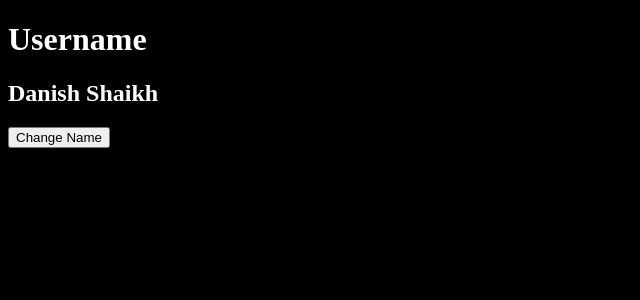
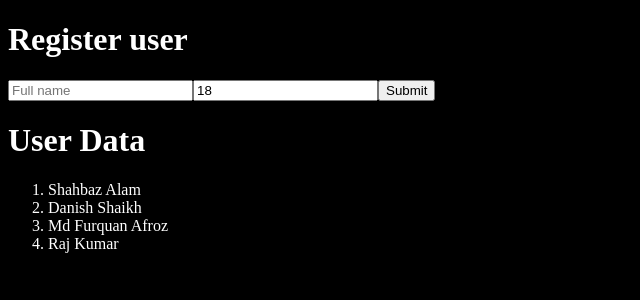
Before and after one commit to shahbazal0m/react-cohort-learning, a React (Vite) app: page / in a window 1280 px wide. Shown: the top 300 px of the page, without its empty margins (0-640 px from the left). Built offline with nearby package versions, Linux system fonts and the light colour scheme.

Commit message:
Day 5: Props drilling and updated README

```diff
--- a/src/App.jsx
+++ b/src/App.jsx
@@ -2,21 +2,40 @@ import ExportImport, { x, y } from "./topics/1-export-import/ExportImport";
 import EventHandling from "./topics/2-event-handling/EventHandling";
 import RenderingJSON from "./topics/3-rendering/RenderingJSON";
 import UseStateHook from "./topics/4-usestate-hook/UseState";
+import TwoWayBinding from "./topics/4-usestate-hook/TwoWayBinding";
+
+import { useState } from "react";
+import Create from "./topics/5-props-drilling/Create";
+import Read from "./topics/5-props-drilling/Read";
 
 // Console log for topic 1
 // console.log(x, y);
 
 const App = () => {
+  const [users,setusers]= useState([
+    { name:"Shahbaz Alam", age:20 },
+    { name:"Danish Shaikh", age:22 },
+    { name:"Md Furquan Afroz", age:24 },
+    { name:"Raj Kumar", age:23 },
+  ])
+
+
   return (
     <div>
-      {/* Jo din practice karna ho, bas use uncomment kar dein baaki ko comment */}
+      {/* Jisse practice karna ho, bas use uncomment kar dein baaki ko comment */}
 
       {/* <ExportImport /> */}
       {/* <EventHandling /> */}
       {/* <RenderingJSON />    */}
-      < UseStateHook/>
+      {/* < UseStateHook/> */}
+      {/* <TwoWayBinding /> */}
+
+      <Create />
+      <Read users={users} setusers={setusers} />
+      {/* Read mein data pass kar diyaa joo uper banayaa hai dataa */}
     </div>
   );
 };
 
+
 export default App;
--- /dev/null
+++ b/src/topics/4-usestate-hook/TwoWayBinding.jsx
@@ -0,0 +1,38 @@
+import { useState } from "react";
+
+const TwoWayBinding = () => {
+    const [fullname, setfullname] = useState("")
+    const [age, setage] = useState("18")
+
+    const submitHandler= (e)=>{
+        e.preventDefault();
+        const newuser = {fullname, age}
+        console.log(newuser) //q hum 2-way binding lagaa rahee thee q kii yahee woh dataa hai jise hum bhejengee api mein backend mein aur database mein call kar kee
+        // console.log("Form Submit Successfull")
+    }
+
+  return (
+    <div>
+        <h1>Register user</h1>
+        <form onSubmit={submitHandler}>
+            <input
+                onChange={(e) => setfullname(e.target.value)}
+                value={fullname}
+                type="text"
+                placeholder="Full name"
+            />
+
+            <input
+                onChange={(e) => setage(e.target.value)}
+                value={age}
+                type="number"
+                placeholder="Age"
+            />
+            <button>Submit</button>
+        </form>
+        <hr />
+    </div>
+  )
+}
+
+export default TwoWayBinding
--- /dev/null
+++ b/src/topics/5-props-drilling/Create.jsx
@@ -0,0 +1,40 @@
+import { useState } from "react"
+
+const Create = (props) => {
+  console.log(props)
+
+  const [fullname, setfullname] = useState("")
+  const [age, setage] = useState("18")
+
+  const submitHandler= (e)=>{
+    e.preventDefault();
+    const newuser = {fullname, age}
+    console.log(newuser) //q hum 2-way binding lagaa rahee thee q kii yahee woh dataa hai jise hum bhejengee api mein backend mein aur database mein call kar kee
+
+  }
+
+
+  return (
+    <div>
+      <h1>Register user</h1>
+      <form onSubmit={submitHandler}>
+            <input
+                onChange={(e) => setfullname(e.target.value)}
+                value={fullname}
+                type="text"
+                placeholder="Full name"
+            />
+
+            <input
+                onChange={(e) => setage(e.target.value)}
+                value={age}
+                type="number"
+                placeholder="Age"
+            />
+            <button>Submit</button>
+      </form>
+    </div>
+  )
+}
+
+export default Create
--- /dev/null
+++ b/src/topics/5-props-drilling/Read.jsx
@@ -0,0 +1,19 @@
+const Read = (props) => {
+  // console.log(props)
+  const users= props.users;
+  // const setusers= props.setusers;
+
+
+  const renderuser= users.map((user,index)=>{
+    return <li key={index}>{user.name}</li>
+  })
+
+  return (
+    <div>
+      <h1>User Data</h1>
+      <ol>{renderuser}</ol>
+    </div>
+  )
+}
+
+export default Read
```
Also changed, not shown: 1 other file (tests, documents, lock files or other folders).
